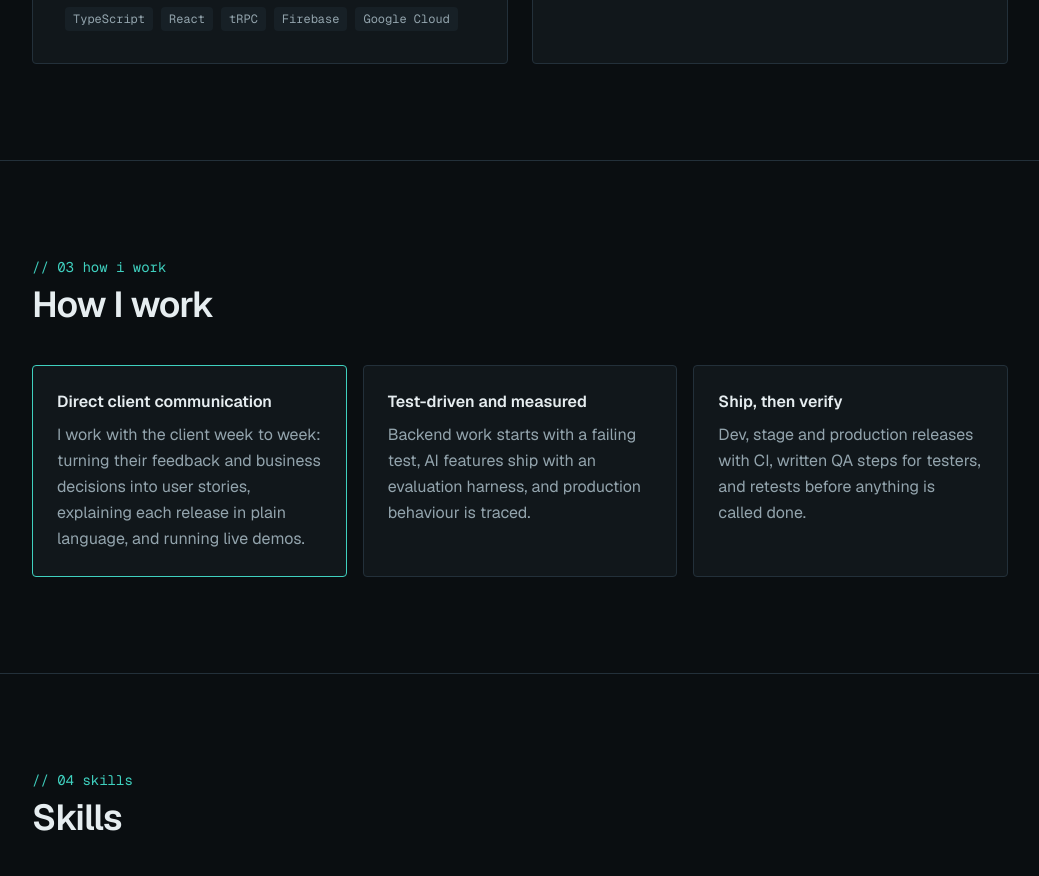
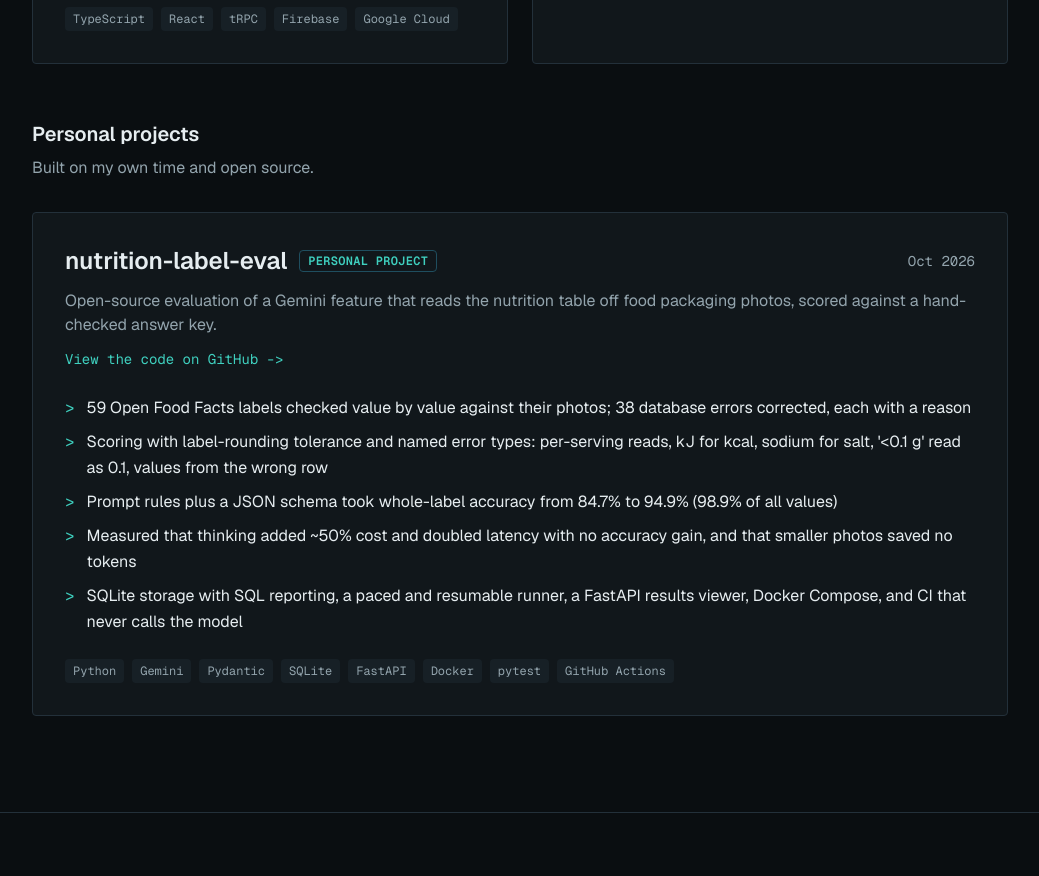
Before and after one commit to JohnSmith545/portfolio, a Next.js app: page / in a window 1280 px wide. Shown: the part 4320-5196 px from the top of the page, without its empty margins (120-1159 px from the left). Built offline with nearby package versions, Linux system fonts and the light colour scheme.

Commit message:
feat: add a personal projects section with nutrition-label-eval

```diff
--- a/src/components/Projects.tsx
+++ b/src/components/Projects.tsx
@@ -54,6 +54,16 @@ function ProjectCard({ project, children }: { project: Project; children?: React
         <span className="ml-auto font-mono text-sm text-muted">{project.period}</span>
       </div>
       <p className="mt-3 text-muted">{project.summary}</p>
+      {project.link && (
+        <a
+          href={project.link.href}
+          target="_blank"
+          rel="noopener noreferrer"
+          className="mt-3 inline-block font-mono text-sm text-accent underline-offset-4 hover:underline"
+        >
+          {project.link.label} {"->"}
+        </a>
+      )}
       {project.screenshots && <Gallery shots={project.screenshots} />}
       {children}
       <ul className="mt-6 space-y-2">
@@ -73,9 +83,11 @@ function ProjectCard({ project, children }: { project: Project; children?: React
   );
 }
 
-// Projects, with Reviva expanded into a case study with screenshots and integrations
+// Projects, with Reviva expanded into a case study, then personal open-source work
 export function Projects() {
-  const [reviva, ...rest] = projects;
+  const client = projects.filter((p) => p.role !== "Personal project");
+  const personal = projects.filter((p) => p.role === "Personal project");
+  const [reviva, ...rest] = client;
   return (
     <Section id="projects" index="02 projects" title="Projects">
       <p className="mb-8 max-w-2xl text-muted">
@@ -93,6 +105,19 @@ export function Projects() {
           ))}
         </div>
       </div>
+      {personal.length > 0 && (
+        <>
+          <h3 {...reveal()} className="mt-14 text-xl font-semibold">
+            Personal projects
+          </h3>
+          <p className="mb-8 mt-2 max-w-2xl text-muted">Built on my own time and open source.</p>
+          <div className="space-y-6">
+            {personal.map((project) => (
+              <ProjectCard key={project.name} project={project} />
+            ))}
+          </div>
+        </>
+      )}
     </Section>
   );
 }
--- a/src/data/content.ts
+++ b/src/data/content.ts
@@ -103,12 +103,13 @@ export const integrationShots: Screenshot[] = [
 
 export type Project = {
   name: string;
-  role: "Main contributor" | "Feature contributor";
+  role: "Main contributor" | "Feature contributor" | "Personal project";
   period: string;
   summary: string;
   points: string[];
   stack: string[];
   screenshots?: Screenshot[];
+  link?: { href: string; label: string }; // public source code, for personal projects
 };
 
 // A product screenshot taken with test data and client branding blurred
@@ -185,6 +186,22 @@ export const projects: Project[] = [
       "Rate limiting and security fixes from code review",
     ],
     stack: ["TypeScript", "React", "Firebase", "FCM"],
+  },
+  {
+    name: "nutrition-label-eval",
+    role: "Personal project",
+    period: "Oct 2026",
+    summary:
+      "Open-source evaluation of a Gemini feature that reads the nutrition table off food packaging photos, scored against a hand-checked answer key.",
+    points: [
+      "59 Open Food Facts labels checked value by value against their photos; 38 database errors corrected, each with a reason",
+      "Scoring with label-rounding tolerance and named error types: per-serving reads, kJ for kcal, sodium for salt, '<0.1 g' read as 0.1, values from the wrong row",
+      "Prompt rules plus a JSON schema took whole-label accuracy from 84.7% to 94.9% (98.9% of all values)",
+      "Measured that thinking added ~50% cost and doubled latency with no accuracy gain, and that smaller photos saved no tokens",
+      "SQLite storage with SQL reporting, a paced and resumable runner, a FastAPI results viewer, Docker Compose, and CI that never calls the model",
+    ],
+    stack: ["Python", "Gemini", "Pydantic", "SQLite", "FastAPI", "Docker", "pytest", "GitHub Actions"],
+    link: { href: "https://github.com/JohnSmith545/nutrition-label-eval", label: "View the code on GitHub" },
   },
 ];
 
```
